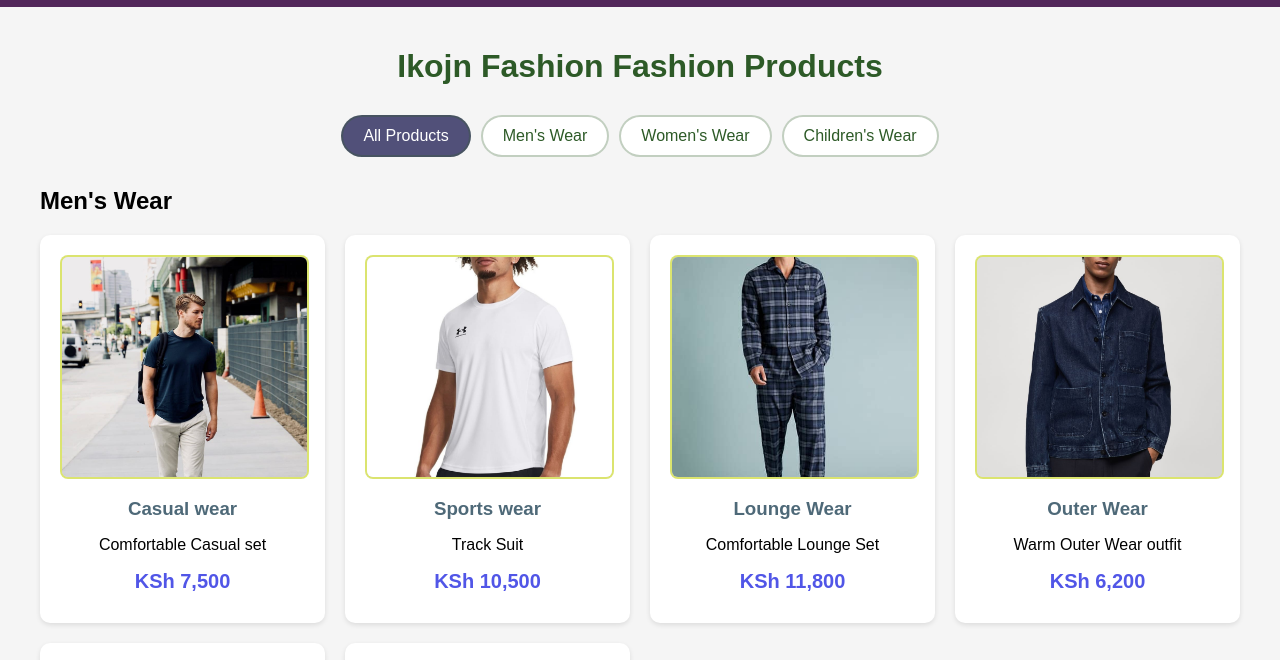
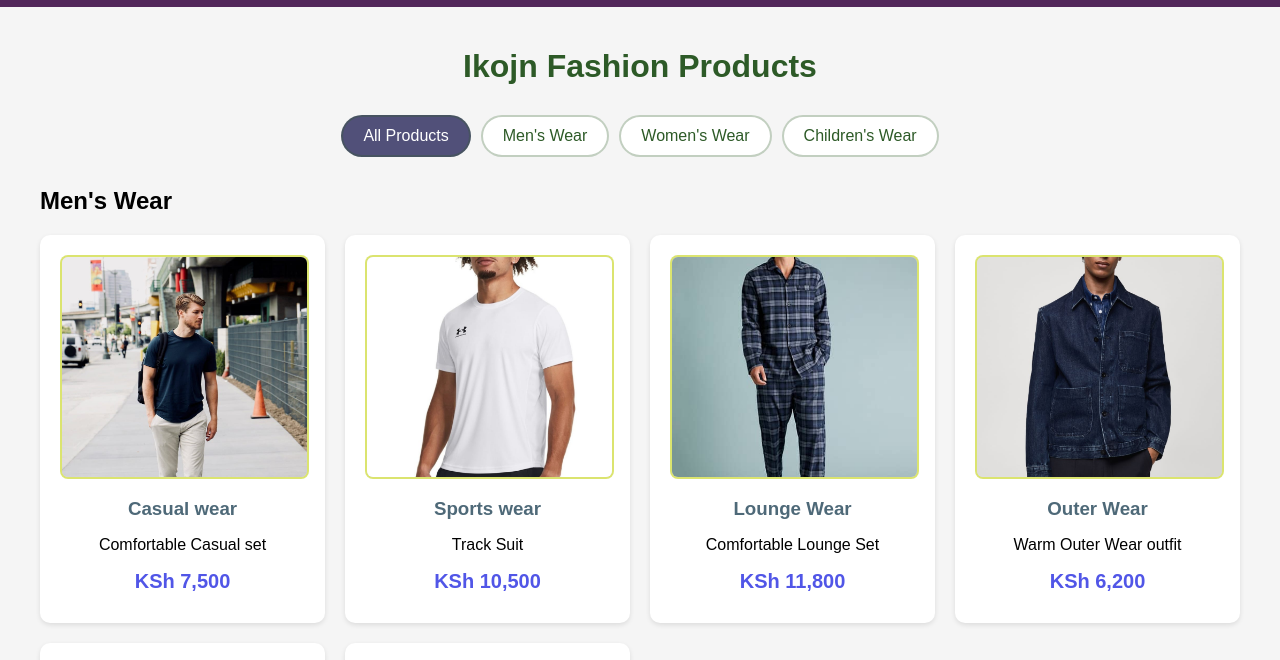
Before and after one commit to Mwikaliivy/E-Commcerce, a plain HTML site: page product.html in a window 1280 px wide. Shown: the part 63-723 px from the top of the page. Drawn offline with Linux system fonts and the light colour scheme.

Commit message:
Update product.html

```diff
--- a/product.html
+++ b/product.html
@@ -24,7 +24,7 @@
 
     <div class="main-content">
         <div class="page-title">
-            <h1>Ikojn Fashion Fashion Products</h1>
+            <h1>Ikojn Fashion Products</h1>
         </div>
 
         <div class="filter-section">
```
